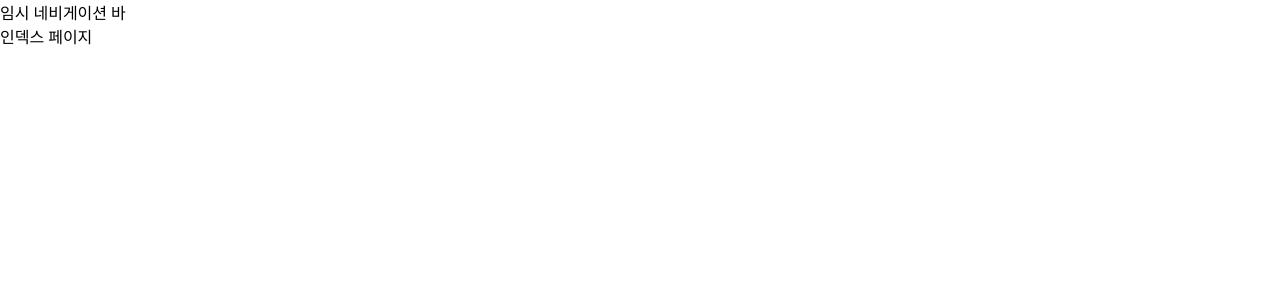
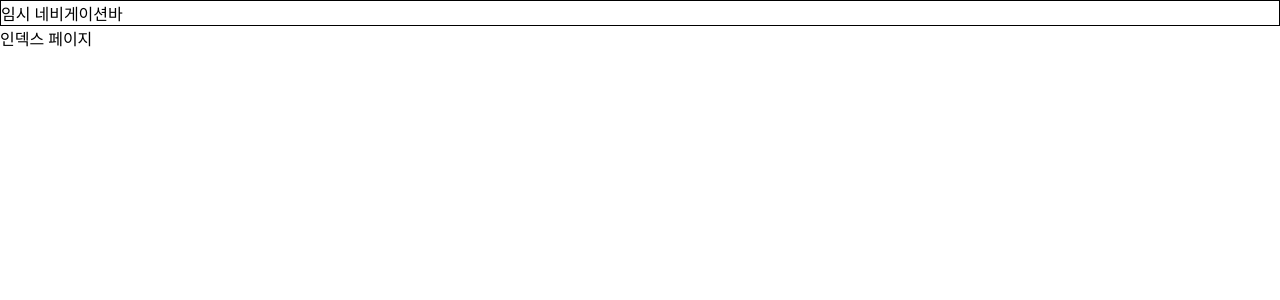
Before and after one commit to carrotbat410/lol_team_balance_tool_front, a Next.js app: page / in a window 1280 px wide. Shown: the top 300 px of the page. Built offline with nearby package versions, Linux system fonts and the light colour scheme.

Commit message:
navigationBar 폴더 분리하기

```diff
--- a/src/app/(with-navbar)/layout.tsx
+++ b/src/app/(withNavbar)/layout.tsx
@@ -1,4 +1,5 @@
 import { ReactNode } from "react"
+import NavigationBar from "../components/navigationBar/NavigationBar"
 
 export default function Layout({
     children,
@@ -7,7 +8,7 @@ export default function Layout({
 }) {
     return (
         <div>
-            <div>임시 네비게이션 바</div>
+            <NavigationBar/>
             {children}
         </div>
     )
--- /dev/null
+++ b/src/app/components/navigationBar/NavigationBar.module.css
@@ -0,0 +1,3 @@
+.container {
+    border: 1px solid black;
+}
--- /dev/null
+++ b/src/app/components/navigationBar/NavigationBar.tsx
@@ -0,0 +1,9 @@
+import styles from "./NavigationBar.module.css";
+
+export default function Home() {
+  return (
+    <div className={styles.container}>
+        임시 네비게이션바
+    </div>
+  );
+}
```
Also changed, not shown: src/app/(withNavbar)/page.module.css (added), src/app/(withNavbar)/page.tsx (renamed from src/app/(with-navbar)/page.tsx).
